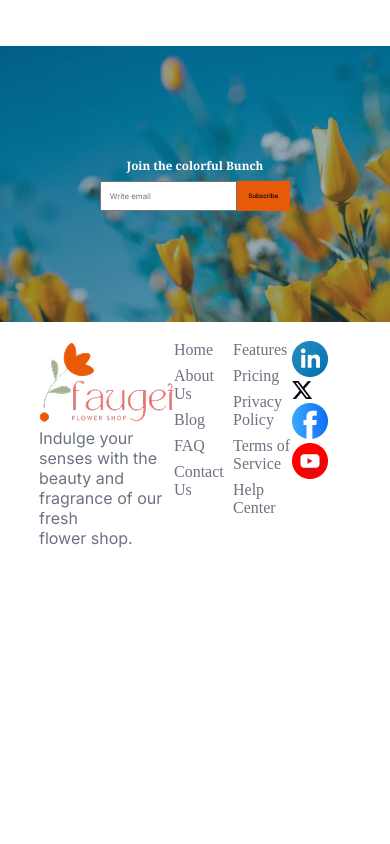
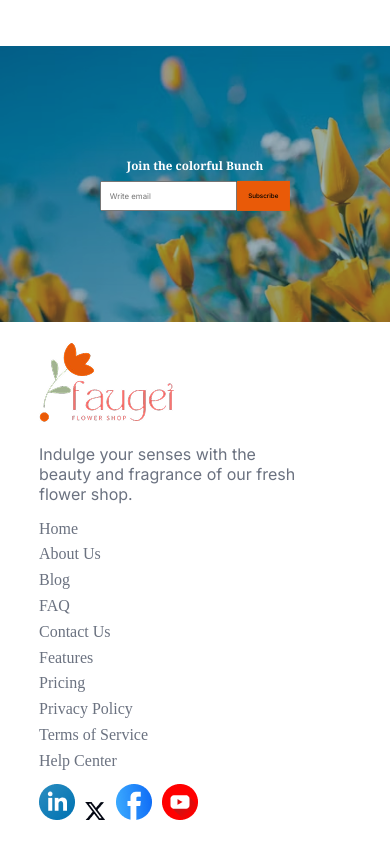
Before and after one commit to sanzida-urmi/assignment-responsive-flower, a plain HTML site: page index.html in a window 390 px wide. Shown: the part 4073-4917 px from the top of the page. Before the commit the page ends 4641 px from the top, so only its background shows below. Drawn offline with Linux system fonts and the light colour scheme.

Commit message:
make footer responsive

```diff
--- a/style.css
+++ b/style.css
@@ -348,15 +348,17 @@ footer{
     margin: 5vw 10vw;
     display: grid;
     grid-template-columns: repeat(4,1fr);
+    justify-items: center;
 }
 .f4 img{
-    margin-right: 2.5vw;
+    margin-left: 1.5vw;
 }
 footer li{
     color: #6B7280;
     list-style: none;
     margin-bottom: 2vw;
 }
+
 /* media */
 @media screen and (max-width: 576px) {
 
@@ -547,4 +549,18 @@ footer li{
     padding: 2vw;
     padding-right: 2vw;
 }
+
+/* footer */
+footer{
+    grid-template-columns: repeat(1,1fr);
+    justify-items: start;
 }
+.f1 p{
+    margin: 4vw 0;
+}
+.f4 img{
+    margin-left: 0;
+    margin-right: 1.5vw;
+    margin-top: 1.7vw;
+}
+}
```
